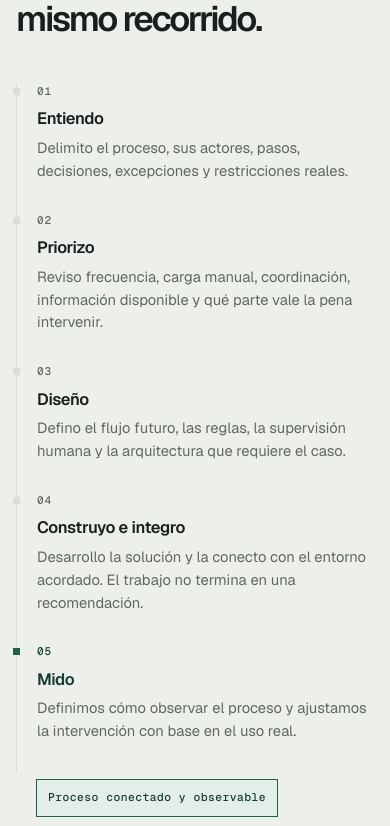
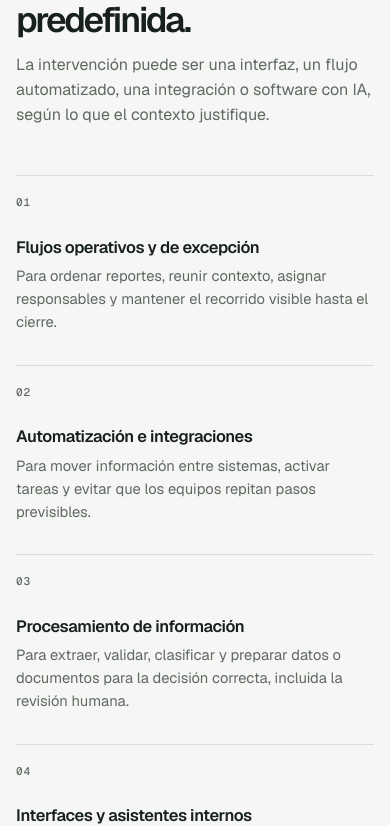
Before and after one commit to wilmarFlorez/wlanding, a Next.js app: page / in a window 390 px wide. Shown: the part 2444-3270 px from the top of the page. Built offline with nearby package versions, Linux system fonts and the light colour scheme.

Commit message:
refactor: Remove Process component and related data for streamlined landing page

```diff
--- a/app/globals.css
+++ b/app/globals.css
@@ -28,7 +28,7 @@ a { color: inherit; text-decoration: none; }
 .container { width: min(100% - 48px, 1160px); margin: 0 auto; }
 .section { padding: 112px 0; }
 .section-rule { border-top: 1px solid var(--line); }
-.eyebrow, .flow-label, .item-index, .process-number, .evidence-label, .logistics-signals dt {
+.eyebrow, .flow-label, .item-index, .evidence-label, .logistics-signals dt {
   color: var(--muted); font-family: var(--font-geist-mono), monospace; font-size: .69rem; font-weight: 500; letter-spacing: .08em; line-height: 1.4; text-transform: uppercase;
 }
 .eyebrow { margin: 0 0 15px; color: var(--accent); }
@@ -65,16 +65,7 @@ p { color: var(--muted); }
 .section-intro p:last-child { max-width: 660px; margin-bottom: 0; }
 .problems-list { display: grid; grid-template-columns: repeat(2, minmax(0, 1fr)); column-gap: 56px; list-style: none; margin: 0; padding: 0; }
 .problem-item { display: grid; grid-template-columns: 40px minmax(0, 1fr); gap: 15px; border-top: 1px solid var(--line); padding: 22px 0 25px; }
-.problem-item p, .solution-item p, .process-item p, .demo-summary p { margin-bottom: 0; font-size: .92rem; }
-
-.process-section { background: #ecefea; }
-.process-list { display: grid; grid-template-columns: repeat(5, minmax(0, 1fr)); gap: 24px; list-style: none; margin: 0; padding: 0; }
-.process-item { position: relative; border-top: 1px solid var(--line); padding-top: 18px; }
-.process-item:not(:last-child)::after { position: absolute; top: -1px; left: calc(100% + 1px); width: 23px; height: 1px; background: var(--line); content: ""; }
-.process-number { display: block; margin-bottom: 24px; }
-.process-item-final { border-top: 2px solid var(--accent); }
-.process-item-final .process-number, .process-item-final h3 { color: var(--accent-dark); }
-.process-result { width: fit-content; margin: 38px 0 0 auto; border: 1px solid var(--accent); background: var(--accent-soft); color: var(--accent-dark); font-family: var(--font-geist-mono), monospace; font-size: .71rem; font-weight: 500; letter-spacing: .04em; padding: 9px 11px; }
+.problem-item p, .solution-item p, .demo-summary p { margin-bottom: 0; font-size: .92rem; }
 
 .solutions-grid { display: grid; grid-template-columns: repeat(2, minmax(0, 1fr)); gap: 42px 56px; }
 .solution-item { border-top: 1px solid var(--line); padding-top: 19px; }
@@ -144,8 +135,6 @@ p { color: var(--muted); }
 
 @media (max-width: 900px) {
   .logistics-layout, .contact-panel { grid-template-columns: 1fr; }
-  .process-list { grid-template-columns: repeat(3, minmax(0, 1fr)); gap: 28px; }
-  .process-item:not(:last-child)::after { display: none; }
 }
 @media (max-width: 700px) {
   .container { width: min(100% - 32px, 1160px); }
@@ -157,14 +146,8 @@ p { color: var(--muted); }
   .header-content { min-height: 60px; }
   .hero-actions { align-items: flex-start; flex-direction: column; gap: 17px; }
   .hero-actions .button { width: 100%; }
-  .problems-list, .solutions-grid, .process-list, .demo-notes { grid-template-columns: 1fr; }
+  .problems-list, .solutions-grid, .demo-notes { grid-template-columns: 1fr; }
   .problems-list { gap: 0; }
-  .process-list { gap: 0; border-left: 1px solid var(--line); padding-left: 20px; }
-  .process-item { border-top: 0; padding: 0 0 30px; }
-  .process-item::before { position: absolute; top: 4px; left: -24px; width: 7px; height: 7px; background: var(--line); content: ""; }
-  .process-item-final::before { background: var(--accent); }
-  .process-number { margin-bottom: 9px; }
-  .process-result { margin: 6px 0 0 20px; }
   .solutions-grid { gap: 31px; }
   .systems-note { flex-direction: column; gap: 8px; margin-top: 38px; }
   .systems-note span { flex-basis: auto; }
--- a/app/page.tsx
+++ b/app/page.tsx
@@ -6,7 +6,6 @@ import { Header } from "@/components/landing/Header";
 import { Hero } from "@/components/landing/Hero";
 import { Logistics } from "@/components/landing/Logistics";
 import { Problems } from "@/components/landing/Problems";
-import { Process } from "@/components/landing/Process";
 import { Solutions } from "@/components/landing/Solutions";
 
 export default function Home() {
@@ -16,7 +15,6 @@ export default function Home() {
       <main>
         <Hero />
         <Problems />
-        <Process />
         <Solutions />
         <Logistics />
         <Demos />
--- a/components/landing/Header.tsx
+++ b/components/landing/Header.tsx
@@ -7,9 +7,8 @@ export function Header() {
         </a>
         <nav className="header-nav" aria-label="Navegación principal">
           <a href="#problemas">Problemas</a>
-            <a href="#proceso">Método</a>
-            <a href="#logistica">Logística</a>
-            <a href="#ejemplos">Demos</a>
+          <a href="#logistica">Logística</a>
+          <a href="#ejemplos">Demos</a>
         </nav>
         <a className="button button-small" href="#contacto">
           Contacto
--- a/components/landing/Process.tsx
+++ /dev/null
@@ -1,26 +0,0 @@
-import { processSteps } from "@/components/landing/data";
-
-export function Process() {
-  return (
-    <section className="section process-section" id="proceso" aria-labelledby="process-title">
-      <div className="container">
-        <div className="section-intro">
-          <p className="eyebrow">Método de trabajo</p>
-          <h2 id="process-title">Criterio de producto, arquitectura y construcción en el mismo recorrido.</h2>
-        </div>
-        <ol className="process-list">
-          {processSteps.map(([title, description], index) => (
-            <li className={`process-item${index === processSteps.length - 1 ? " process-item-final" : ""}`} key={title}>
-              <span className="process-number">0{index + 1}</span>
-              <div>
-                <h3>{title}</h3>
-                <p>{description}</p>
-              </div>
-            </li>
-          ))}
-        </ol>
-        <p className="process-result">Proceso conectado y observable</p>
-      </div>
-    </section>
-  );
-}
--- a/components/landing/data.ts
+++ b/components/landing/data.ts
@@ -41,29 +41,6 @@ export const solutions = [
   [
     "Interfaces y asistentes internos",
     "Para dar a las personas una forma útil de consultar contexto, avanzar tareas y escalar incertidumbre con control.",
-  ],
-] as const;
-
-export const processSteps = [
-  [
-    "Entiendo",
-    "Delimito el proceso, sus actores, pasos, decisiones, excepciones y restricciones reales.",
-  ],
-  [
-    "Priorizo",
-    "Reviso frecuencia, carga manual, coordinación, información disponible y qué parte vale la pena intervenir.",
-  ],
-  [
-    "Diseño",
-    "Defino el flujo futuro, las reglas, la supervisión humana y la arquitectura que requiere el caso.",
-  ],
-  [
-    "Construyo e integro",
-    "Desarrollo la solución y la conecto con el entorno acordado. El trabajo no termina en una recomendación.",
-  ],
-  [
-    "Mido",
-    "Definimos cómo observar el proceso y ajustamos la intervención con base en el uso real.",
   ],
 ] as const;
 
```
